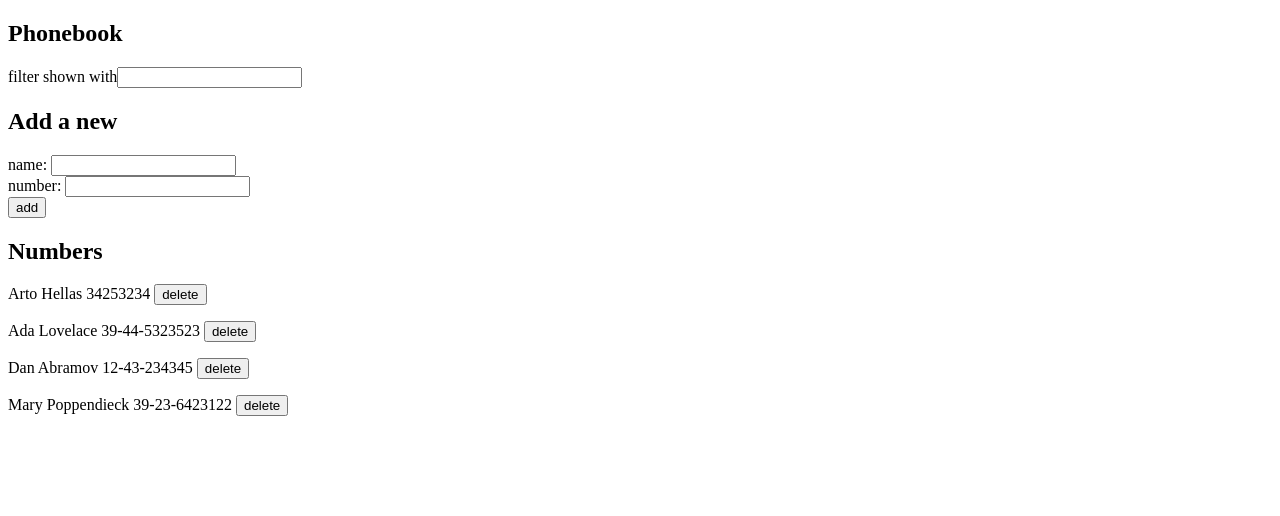
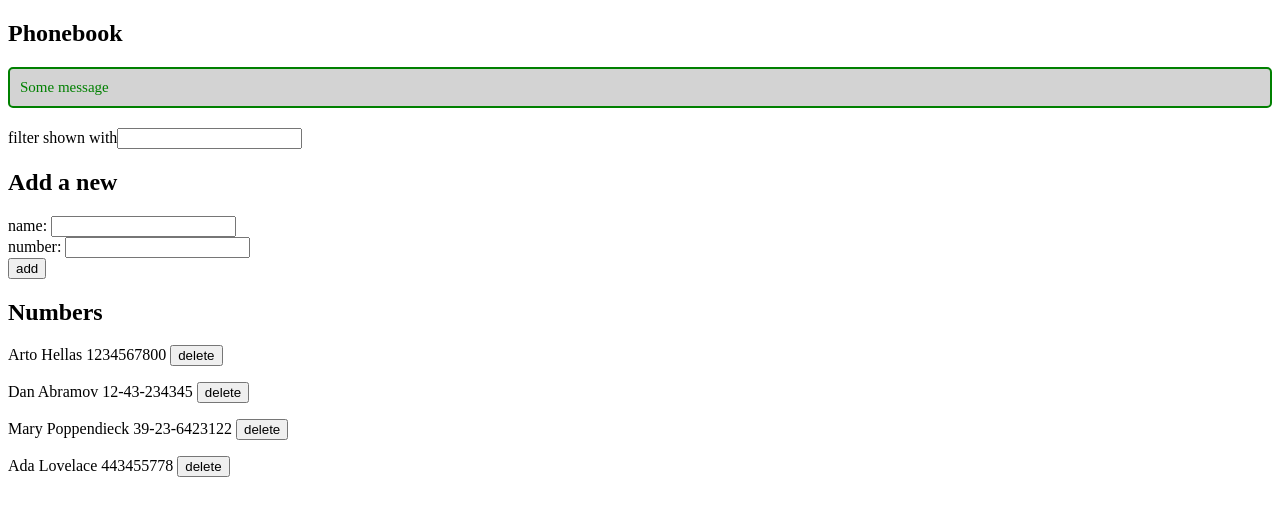
Before and after one commit to MenorahOlive/full-stack-open, a React (Vite) app in the folder part2/the_phonebook/: page / in a window 1280 px wide. Shown: the top 516 px of the page. Built offline with nearby package versions, Linux system fonts and the light colour scheme; data requests are answered from the project's data file.

Commit message:
Exercise 2.16

```diff
--- a/part2/the_phonebook/db.json
+++ b/part2/the_phonebook/db.json
@@ -2,13 +2,8 @@
   "persons": [
     {
       "name": "Arto Hellas",
-      "number": "34253234",
+      "number": "1234567800",
       "id": "1"
-    },
-    {
-      "name": "Ada Lovelace",
-      "number": "39-44-5323523",
-      "id": "2"
     },
     {
       "name": "Dan Abramov",
@@ -19,6 +14,11 @@
       "name": "Mary Poppendieck",
       "number": "39-23-6423122",
       "id": "4"
+    },
+    {
+      "id": "e95c",
+      "name": "Ada Lovelace",
+      "number": "443455778"
     }
   ]
 }
--- a/part2/the_phonebook/src/App.jsx
+++ b/part2/the_phonebook/src/App.jsx
@@ -3,12 +3,14 @@ import Filter from "./components/Filter";
 import PersonForm from "./components/PersonForm";
 import Persons from "./components/Persons";
 import personService from "./services/person";
+import Notification from "./components/Notification";
 
 const App = () => {
   const [persons, setPersons] = useState([]);
   const [newName, setNewName] = useState("");
   const [newNumber, setNewNumber] = useState("");
   const [newSearch, setNewSearch] = useState("");
+  const [message, setMessage] = useState("Some message");
 
   useEffect(() => {
     personService.getAll().then((initialPersons) => setPersons(initialPersons));
@@ -44,8 +46,14 @@ const App = () => {
             setPersons(
               persons.map((p) => (p.id === person.id ? returnedPerson : p))
             );
+
             setNewName("");
             setNewNumber("");
+
+            setMessage(
+              `Changed ${changedPerson.name}'s phone number to ${changedPerson.number}`
+            );
+            setTimeout(() => setMessage(null), 5000);
           })
           .catch((error) => {
             alert(
@@ -61,8 +69,14 @@ const App = () => {
     personService.create(newNameObject).then((newPerson) => {
       console.log(newPerson);
       setPersons(persons.concat(newPerson));
+
       setNewName("");
       setNewNumber("");
+
+      setMessage(`Added ${newNameObject.name} Number:${newNameObject.number}`);
+      setTimeout(() => {
+        setMessage(null);
+      }, 5000);
     });
   };
 
@@ -89,6 +103,8 @@ const App = () => {
       .remove(id)
       .then(() => {
         setPersons(persons.filter((p) => p.id !== id));
+        setMessage(`Deleted ${person.name} from the server`);
+        setTimeout(() => setMessage(null), 5000);
       })
       .catch(() => {
         alert(`${person.name} is already removed from the server`);
@@ -105,6 +121,7 @@ const App = () => {
   return (
     <div>
       <h2>Phonebook</h2>
+      <Notification message={message} />
       <Filter newSearch={newSearch} handleFilter={handleFilter} />
       <h2>Add a new</h2>
       <PersonForm
--- /dev/null
+++ b/part2/the_phonebook/src/components/Notification.jsx
@@ -0,0 +1,8 @@
+const Notification = ({ message }) => {
+  if (message === null) {
+    return null;
+  }
+  return <div className="message">{message}</div>;
+};
+
+export default Notification;
--- /dev/null
+++ b/part2/the_phonebook/src/index.css
@@ -0,0 +1,9 @@
+.message {
+  color: green;
+  background: lightgrey;
+  font-size: 15px;
+  border: 2px solid green;
+  border-radius: 5px;
+  padding: 10px;
+  margin: 10px 0px 20px 0px;
+}
--- a/part2/the_phonebook/src/main.jsx
+++ b/part2/the_phonebook/src/main.jsx
@@ -1,5 +1,6 @@
 import ReactDOM from "react-dom/client";
 
 import App from "./App";
+import "./index.css";
 
 ReactDOM.createRoot(document.getElementById("root")).render(<App />);
```
